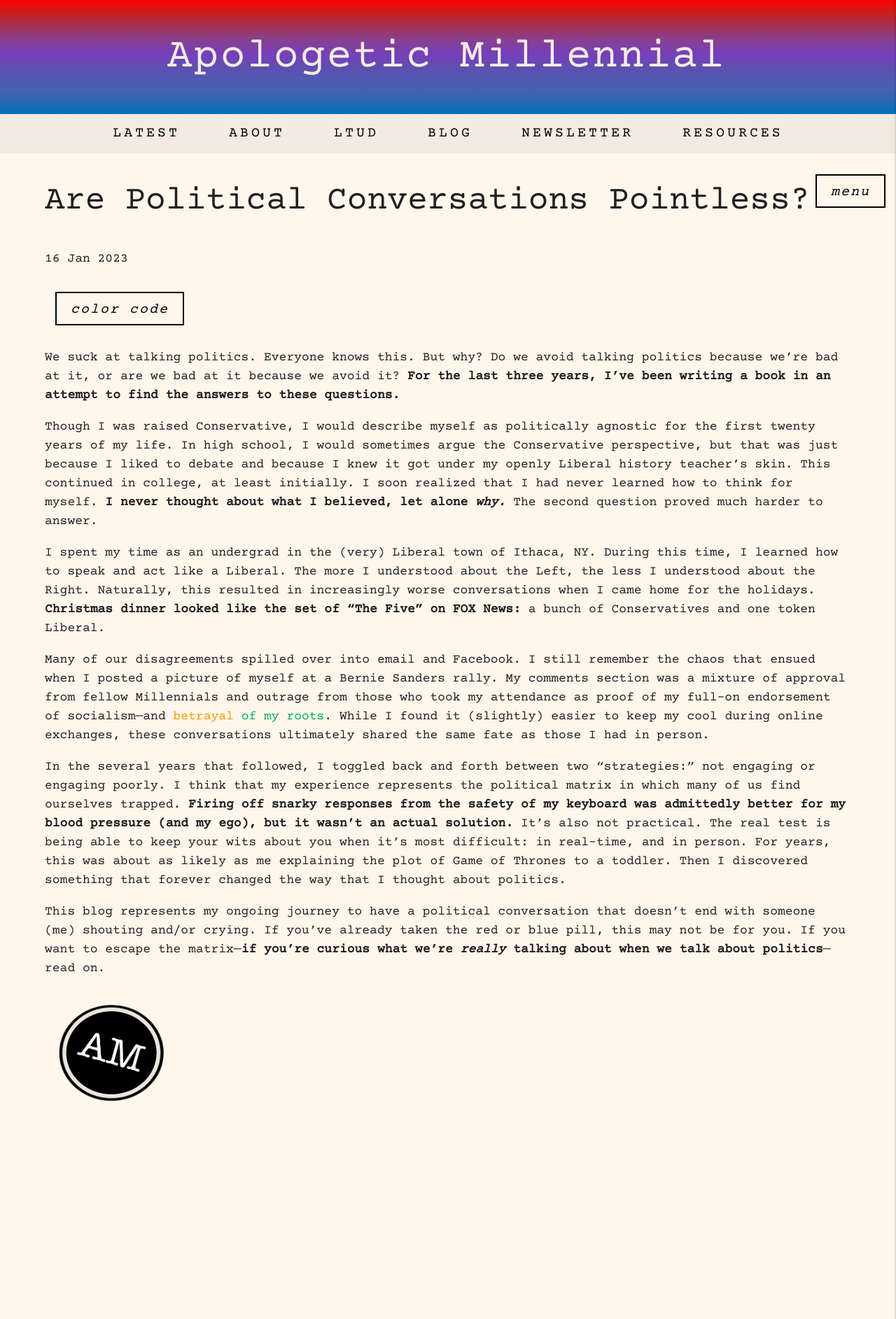
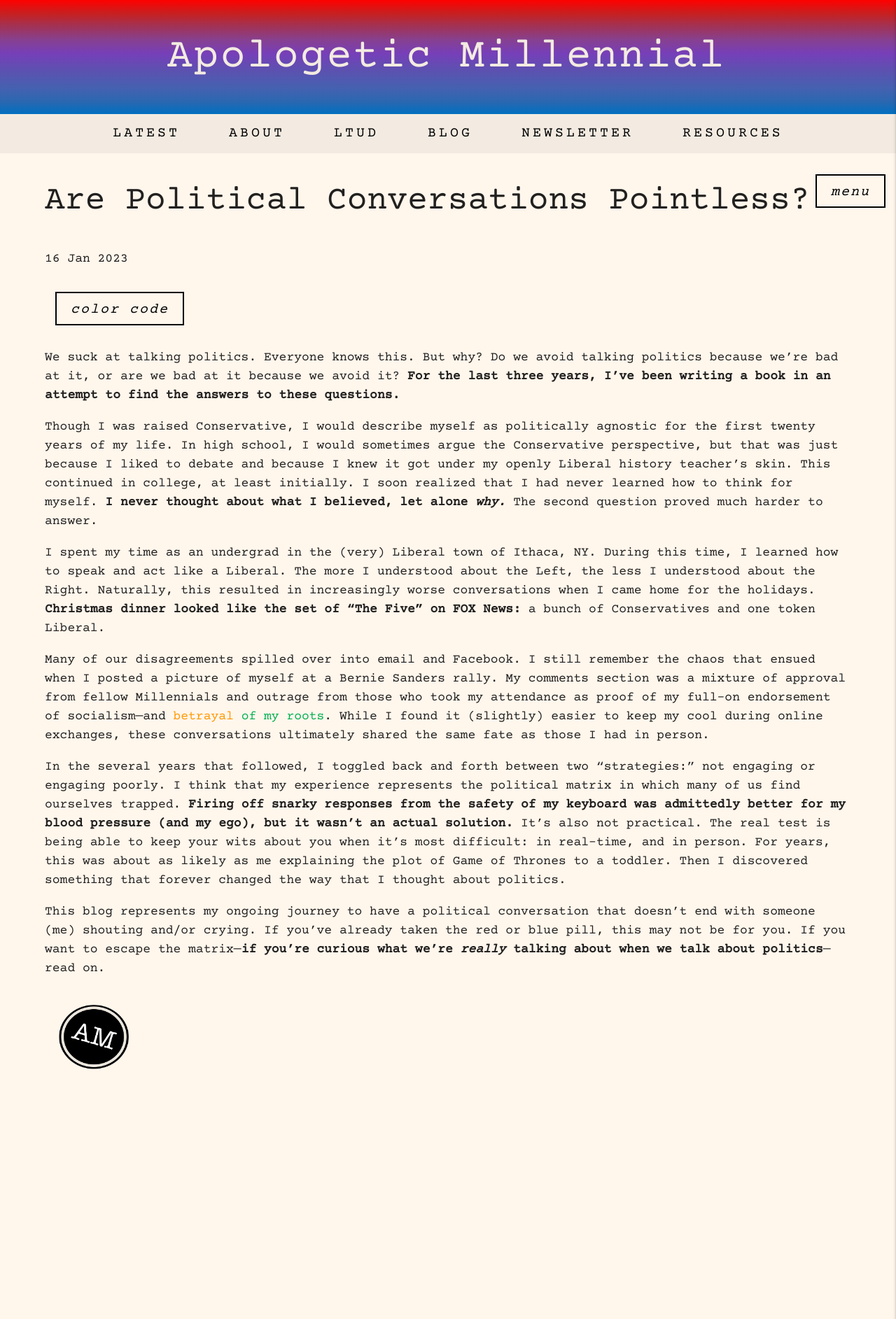
Before and after one commit to khiciste/apologetic_millennial, a Jekyll site: the page built from _posts/2023-01-16-are-political-conversations-pointless.html, in a window 1280 px wide. Shown: the whole page at 70% size. Built offline with Jekyll 4.4.1, drawn with Linux system fonts in a browser that asks for light colours; some web fonts are replaced.

Commit message:
brand-stamp cont'd

```diff
--- a/styles/style.css
+++ b/styles/style.css
@@ -452,7 +452,7 @@ input[type='text'] {
 
 .brand-stamp {
   margin: 20px;
-  max-width: 150px;
+  width: 100px;
   height: auto;
 }
 
```
